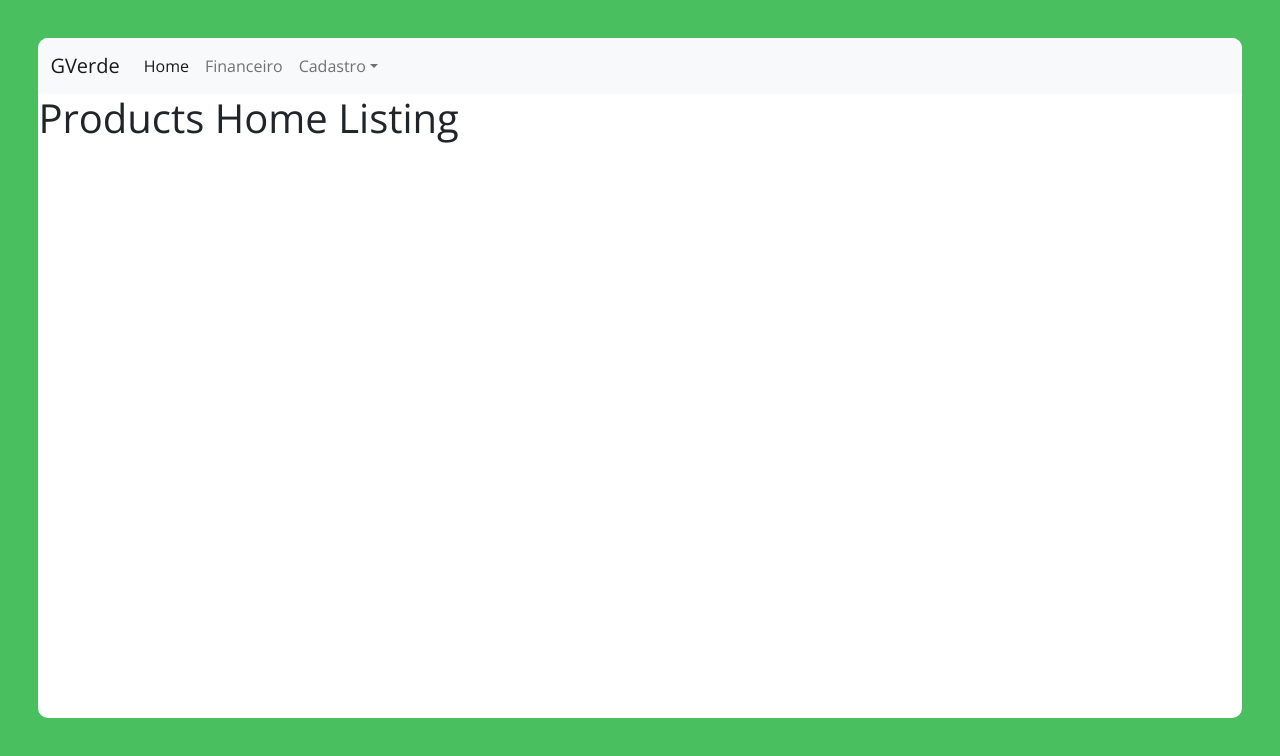
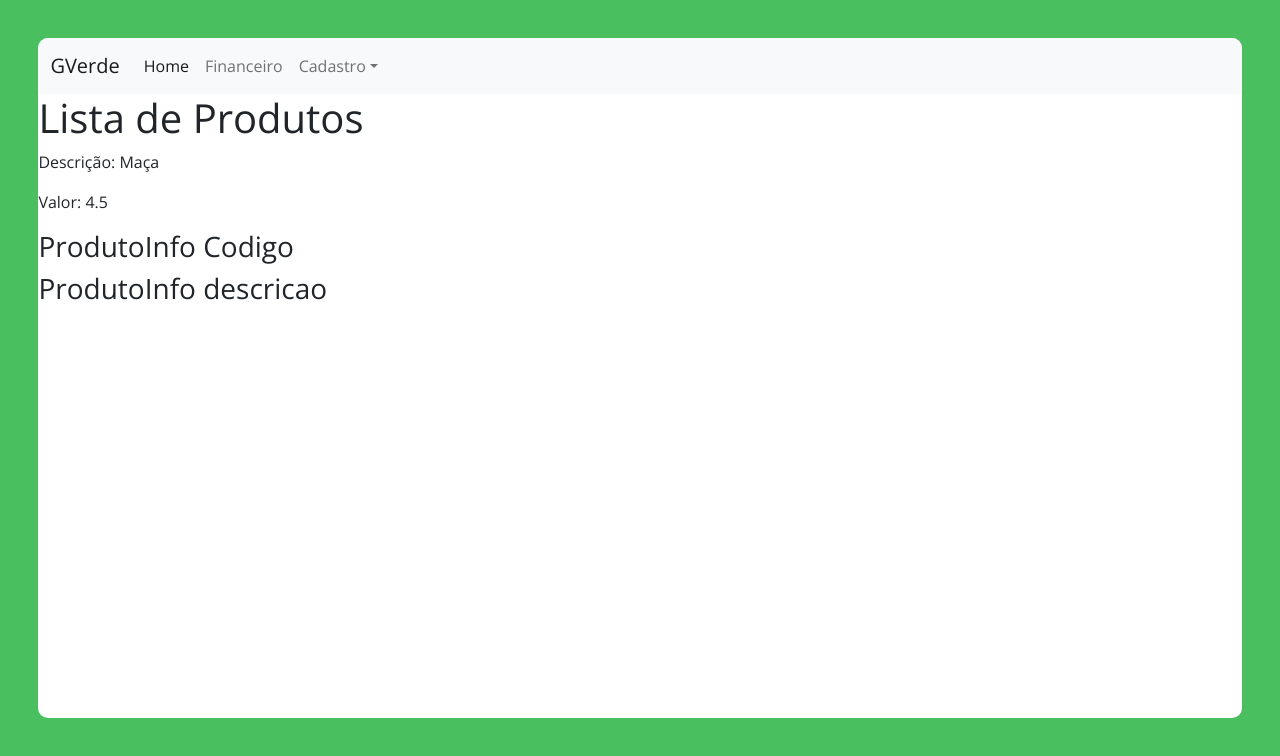
Before and after one commit to elpmoraes/gverde, a React (Create React App) app in the folder frontend/: page /product in a window 1280 px wide. Shown: the top 756 px of the page. Built offline with nearby package versions, Linux system fonts and the light colour scheme.

Commit message:
Minor view adjusts

```diff
--- a/frontend/src/App.tsx
+++ b/frontend/src/App.tsx
@@ -5,7 +5,7 @@ import {
 } from "react-router-dom";
 // import Listing from 'pages/Listing';
 // import Form from 'pages/Form';
- import Product from 'pages/Product';
+ import Products from 'pages/Products';
 import Navbar from "components/Navbar";
 import Dashboard from "pages/Dashboard";
 
@@ -15,7 +15,7 @@ function App() {
       <Navbar />
       <Routes>
       <Route path="/" element={<Dashboard />} />
-        <Route path="/product" element={<Product />} />
+        <Route path="/product" element={<Products />} />
         {/* <Route path="/form">
           <Route path=":movieId" element={<Form />} />
         </Route> */}
--- /dev/null
+++ b/frontend/src/components/ProductInfo/index.tsx
@@ -0,0 +1,14 @@
+
+
+function ProductInfo() {
+
+
+    return (
+        <div>
+            <h3>ProdutoInfo Codigo</h3>
+            <h3>ProdutoInfo descricao</h3>
+        </div>
+    )
+}
+
+export default ProductInfo;
--- a/frontend/src/pages/Product/index.tsx
+++ /dev/null
@@ -1,10 +0,0 @@
-function Products(){
-
-    return (
-
-        <h1>Products Home Listing</h1>
-    )
-
-}
-
-export default Products;
--- /dev/null
+++ b/frontend/src/pages/Products/index.tsx
@@ -0,0 +1,29 @@
+import ProductInfo from "components/ProductInfo";
+function Products() {
+    const product = {
+        id: 1,
+        code: 145454,
+
+        image: "https://www.themoviedb.org/t/p/w533_and_h300_bestv2/jBJWaqoSCiARWtfV0GlqHrcdidd.jpg",
+        description: "Maça",
+        quantity: 2,
+        price: 4.5
+    };
+    return (
+
+
+        <div className="product-list-container">
+            <h1>Lista de Produtos</h1>
+            <div className="product-card-bottom-container">
+                <p>Descrição: {product.description}</p>
+                <p>Valor:      {product.price}</p>
+            </div>
+<ProductInfo />
+
+        </div>
+
+    )
+
+}
+
+export default Products;
```
